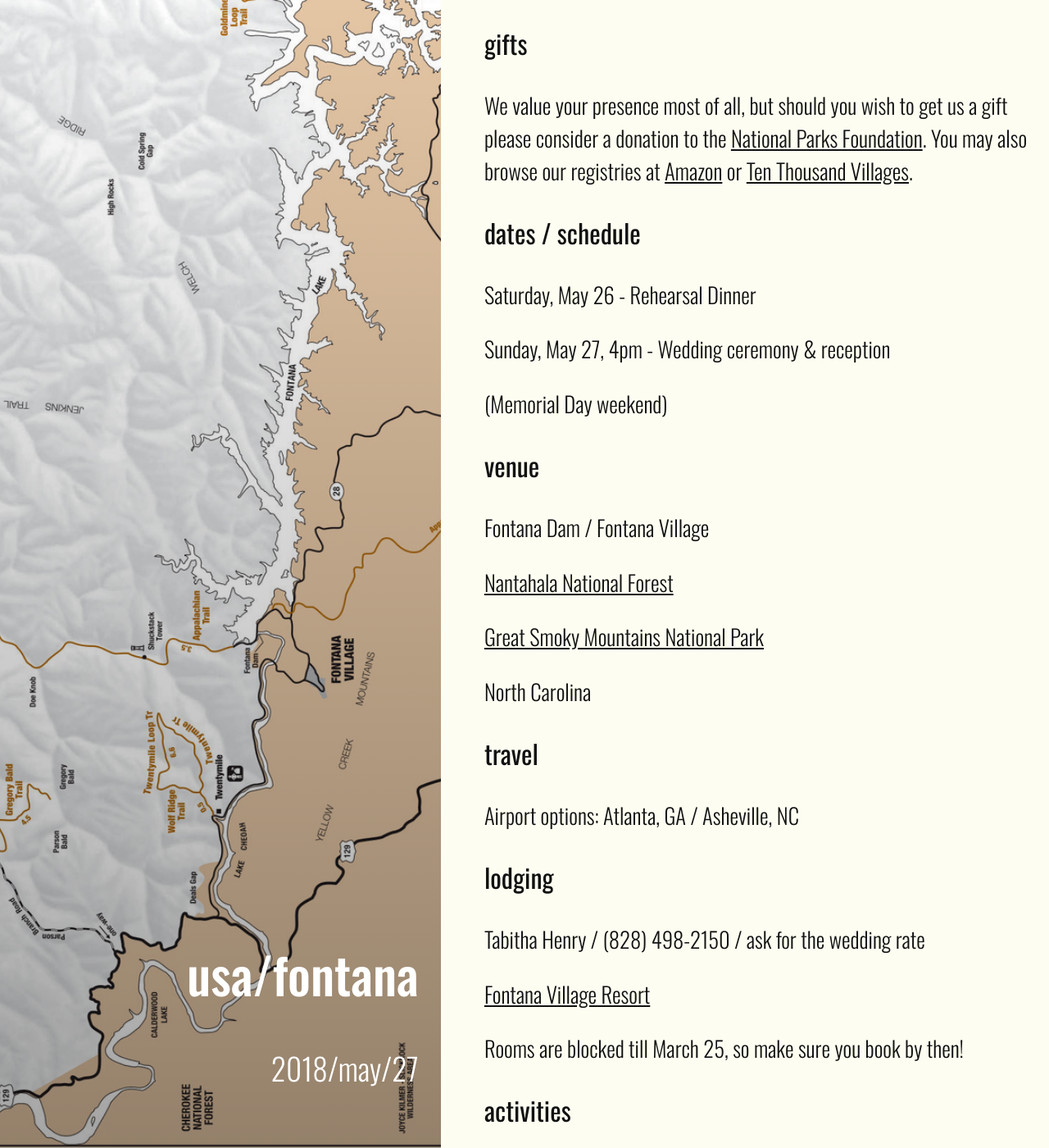
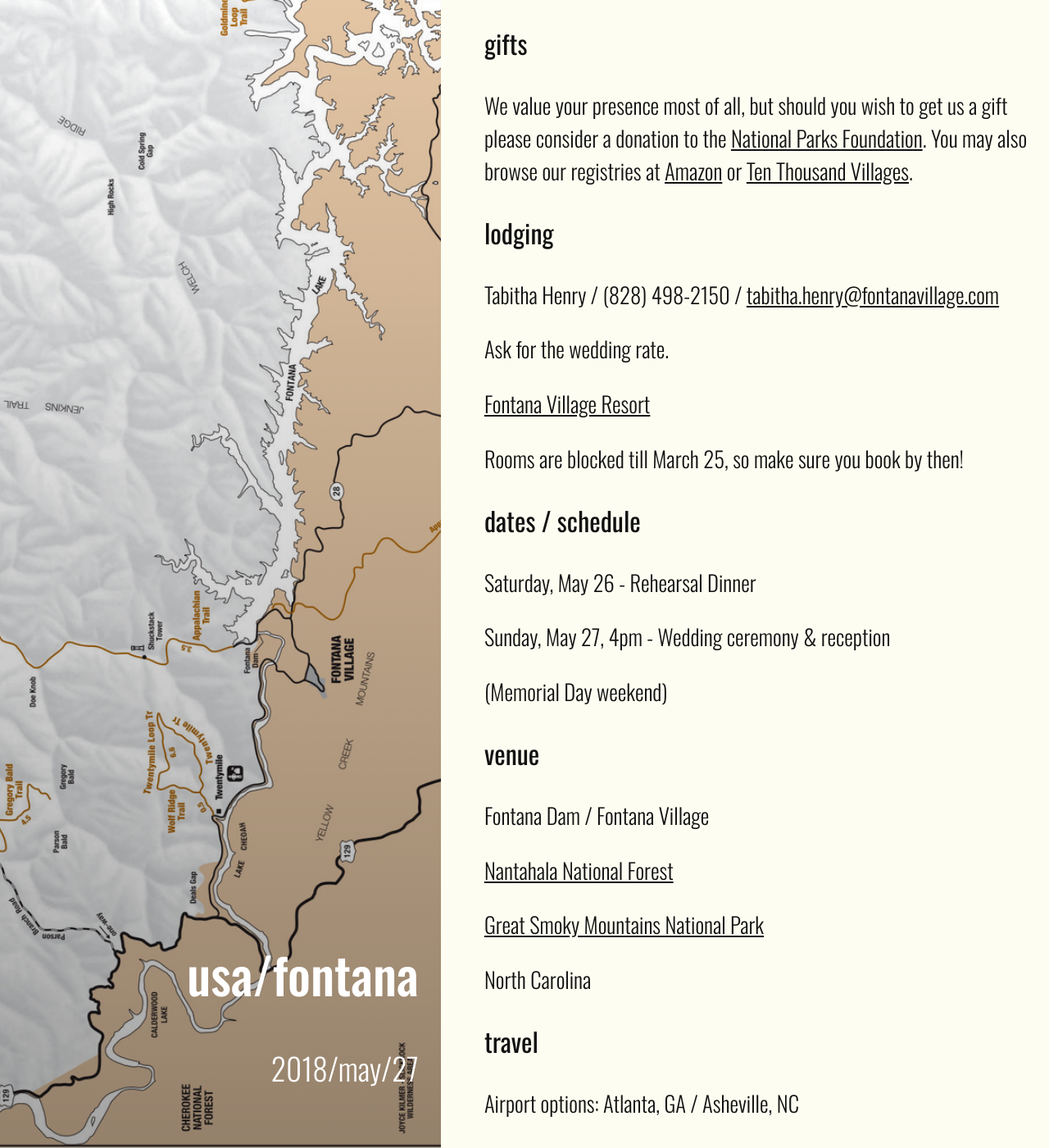
Before and after one commit to french-cherian/french-cherian.github.io, a Jekyll site: the page built from 2-usa.md, in a window 1280 px wide and 1400 px high, scrolled down 262 px. Shown: the whole window at 82% size. Built offline with Jekyll 4.4.1, drawn with Linux system fonts in a browser that asks for light colours; part of the change alters nothing that is shown.

```diff
--- a/2-usa.md
+++ b/2-usa.md
@@ -14,6 +14,15 @@ collage: smokey-collage.jpg
 ### gifts
 
 We value your presence most of all, but should you wish to get us a gift please consider a donation to the [National Parks Foundation](https://www.nationalparks.org/). You may also browse our registries at  [Amazon](https://www.amazon.com/wedding/share/french-cherian) or [Ten Thousand Villages](https://www.tenthousandvillages.com/giftregistry/view/index/id/6935f7dbb76713135f973c35416e3cd7/).
+
+### lodging
+Tabitha Henry / (828) 498-2150 / [tabitha.henry@fontanavillage.com](mailto:tabitha.henry@fontanavillage.com)
+
+Ask for the wedding rate.
+
+[Fontana Village Resort](http://www.fontanavillage.com/)
+
+Rooms are blocked till March 25, so make sure you book by then!
 
 ### dates / schedule
 Saturday, May 26 - Rehearsal Dinner
@@ -33,13 +42,6 @@ North Carolina
 
 ### travel
 Airport options: Atlanta, GA / Asheville, NC
-
-### lodging
-Tabitha Henry / (828) 498-2150 / ask for the wedding rate
-
-[Fontana Village Resort](http://www.fontanavillage.com/)
-
-Rooms are blocked till March 25, so make sure you book by then!
 
 ### activities
 
```
